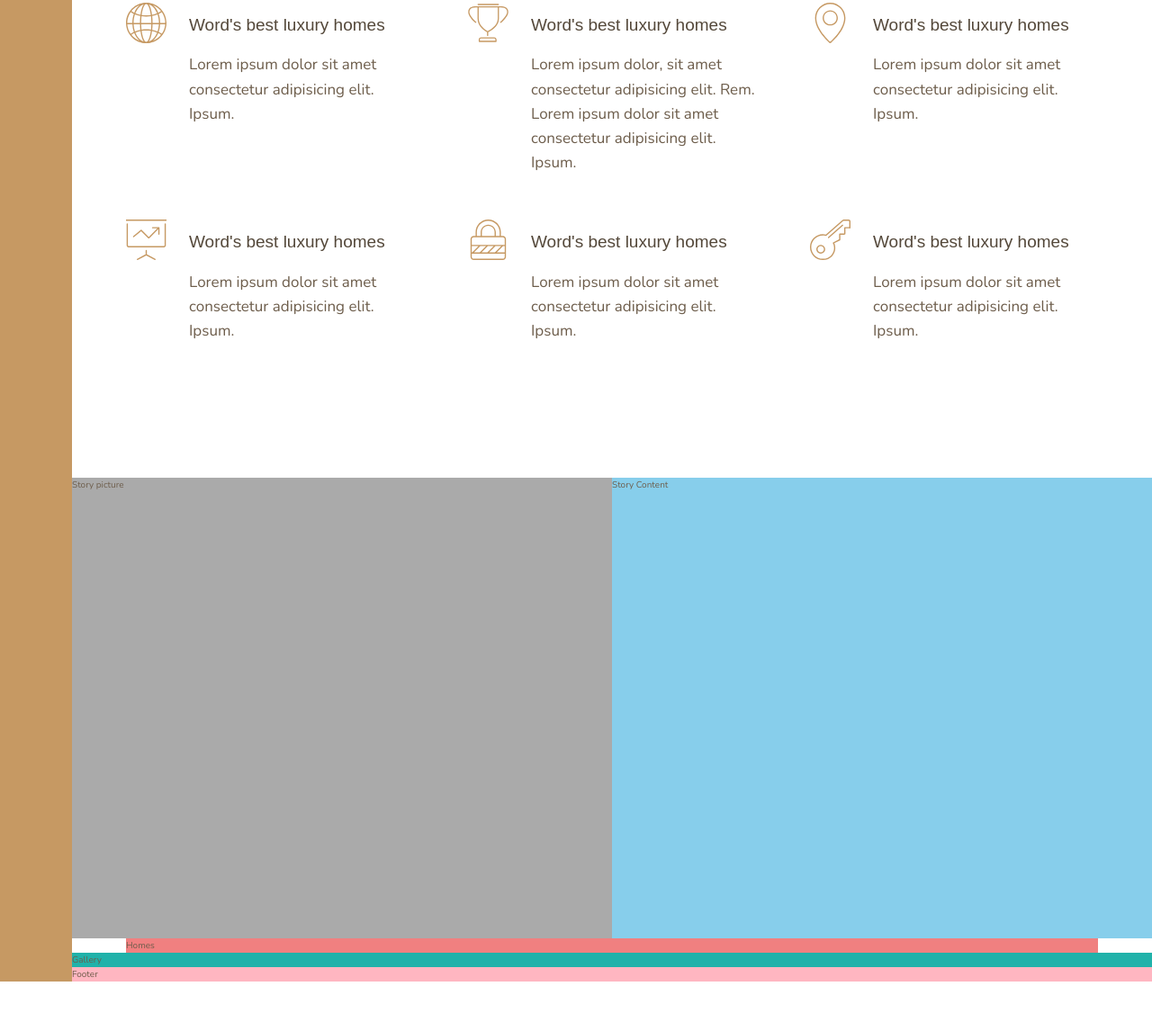
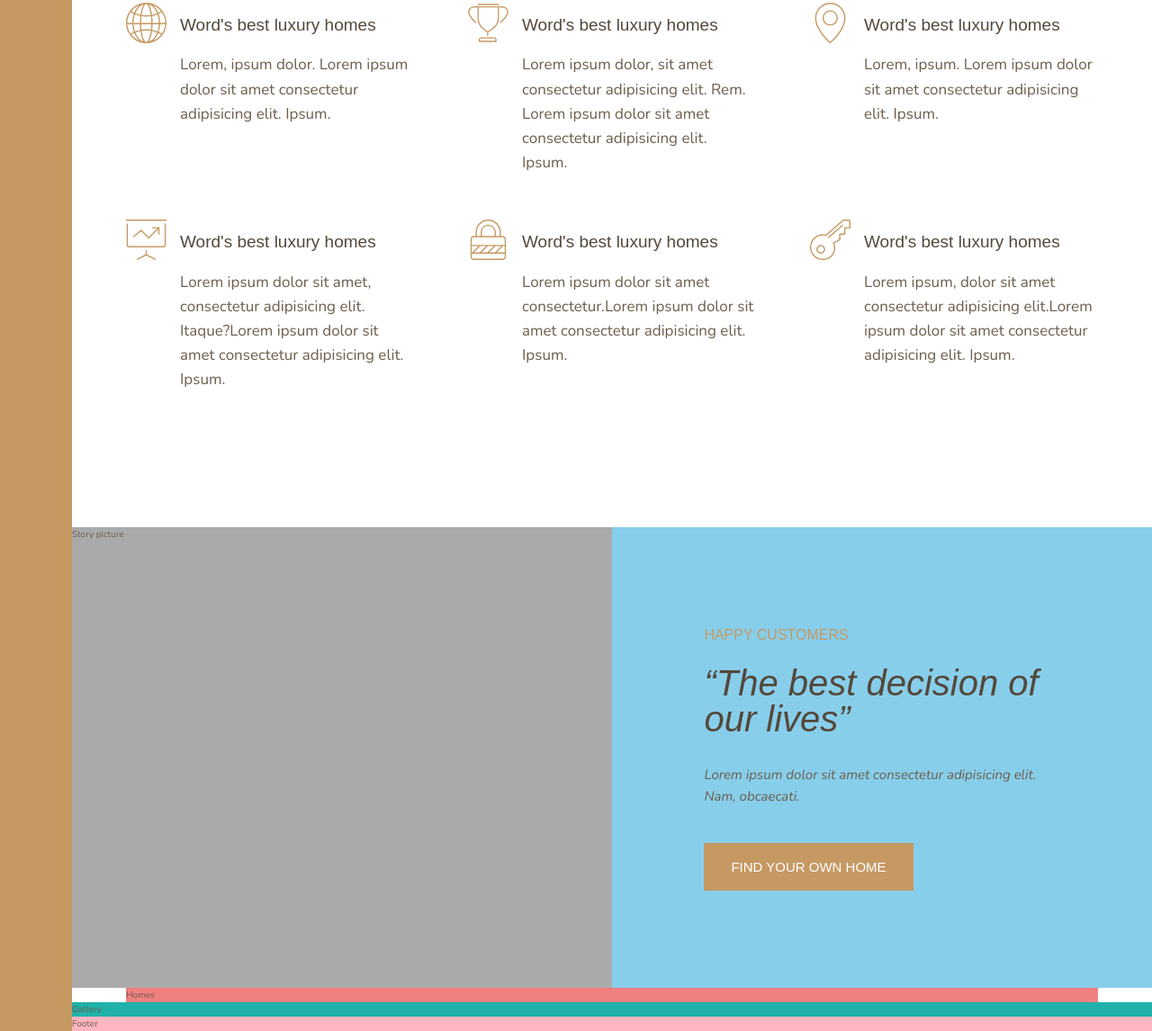
Before and after one commit to wudtichaikarun/practice-css-grid, a website: page index.html in a window 1280 px wide. Shown: the part 777-1923 px from the top of the page at 90% size. Before the commit the page ends 1868 px from the top, so only its background shows below. Drawn offline with nearby package versions, Linux system fonts and the light colour scheme.

Commit message:
story content

```diff
--- a/index.html
+++ b/index.html
@@ -31,7 +31,7 @@
         </svg>
 
         <h4 class="heading-4 heading-4--dark">Word's best luxury homes</h4>
-        <p class="feature__text">Lorem ipsum dolor sit amet consectetur adipisicing elit. Ipsum.</p>
+        <p class="feature__text">Lorem, ipsum dolor. Lorem ipsum dolor sit amet consectetur adipisicing elit. Ipsum.</p>
       </div>
 
       <div class="feature">
@@ -49,7 +49,7 @@
         </svg>
 
         <h4 class="heading-4 heading-4--dark">Word's best luxury homes</h4>
-        <p class="feature__text">Lorem ipsum dolor sit amet consectetur adipisicing elit. Ipsum.</p>
+        <p class="feature__text">Lorem, ipsum. Lorem ipsum dolor sit amet consectetur adipisicing elit. Ipsum.</p>
       </div>
 
       <div class="feature">
@@ -58,7 +58,7 @@
         </svg>
 
         <h4 class="heading-4 heading-4--dark">Word's best luxury homes</h4>
-        <p class="feature__text">Lorem ipsum dolor sit amet consectetur adipisicing elit. Ipsum.</p>
+        <p class="feature__text">Lorem ipsum dolor sit amet, consectetur adipisicing elit. Itaque?Lorem ipsum dolor sit amet consectetur adipisicing elit. Ipsum.</p>
       </div>
 
       <div class="feature">
@@ -67,7 +67,7 @@
         </svg>
 
         <h4 class="heading-4 heading-4--dark">Word's best luxury homes</h4>
-        <p class="feature__text">Lorem ipsum dolor sit amet consectetur adipisicing elit. Ipsum.</p>
+        <p class="feature__text">Lorem ipsum dolor sit amet consectetur.Lorem ipsum dolor sit amet consectetur adipisicing elit. Ipsum.</p>
       </div>
 
       <div class="feature">
@@ -76,7 +76,7 @@
         </svg>
 
         <h4 class="heading-4 heading-4--dark">Word's best luxury homes</h4>
-        <p class="feature__text">Lorem ipsum dolor sit amet consectetur adipisicing elit. Ipsum.</p>
+        <p class="feature__text">Lorem ipsum, dolor sit amet consectetur adipisicing elit.Lorem ipsum dolor sit amet consectetur adipisicing elit. Ipsum.</p>
       </div>
 
     </section>
@@ -86,7 +86,17 @@
     </div>
 
     <div class="story__contents">
-      Story Content
+      <h3 class="heading-3 mb-sm">
+        Happy customers
+      </h3>
+
+      <h2 class="heading-2 heading-2--dark mb-md">
+        &ldquo;The best decision of our lives&rdquo;
+      </h2>
+
+      <p class="story__text">Lorem ipsum dolor sit amet consectetur adipisicing elit. Nam, obcaecati.</p>
+
+      <button class="btn">Find your own home</button>
     </div>
 
     <section class="homes">
--- a/sass/_features.scss
+++ b/sass/_features.scss
@@ -16,7 +16,7 @@
   display: grid;
   grid-template-columns: min-content 1fr;
   grid-row-gap: 1.5rem;
-  grid-column-gap: 2.5rem;
+  grid-column-gap: 1.5rem;
 
   &__icon {
     fill: $color-primary;
--- a/sass/_story.scss
+++ b/sass/_story.scss
@@ -1,4 +1,5 @@
 .story{
+
   &__pictures {
     background-color: #aaa;
     grid-column: full-start / col-end 4;
@@ -7,5 +8,22 @@
   &__contents {
     background-color: skyblue;
     grid-column: col-start 5 / full-end;
+    padding: 6rem 8vw;
+    /*
+    display: flex;
+    flex-direction: column;
+    justify-content: center;
+    align-items: flex-start;
+    */
+    display: grid;
+    align-content: center;
+    justify-items: start;
+
+  }
+
+  &__text {
+    font-size: 1.5rem;
+    font-style: italic;
+    margin-bottom: 4rem;
   }
 }
--- a/sass/_typography.scss
+++ b/sass/_typography.scss
@@ -2,15 +2,27 @@
   font-family: $font-display;
   font-weight: 400;
 }
+
 .heading-1 {
   @extend %heading;
 }
+
 .heading-2 {
   @extend %heading;
+  font-size: 4rem;
+  font-style: italic;
+  &--light { color: $color-grey-light-1 }
+  &--dark { color: $color-grey-dark-1}
+  line-height: 1;
 }
+
 .heading-3 {
   @extend %heading;
+  font-size: 1.6rem;
+  color: $color-primary;
+  text-transform: uppercase;
 }
+
 .heading-4 {
   @extend %heading;
   font-size: 1.9rem;
@@ -18,3 +30,25 @@
 &--light { color: $color-grey-light-1 }
 &--dark { color: $color-grey-dark-1}
 }
+
+.btn {
+  background-color: $color-primary;
+  color: #fff;
+  border: none;
+  border-radius: 0;
+  font-family: $font-display;
+  font-size: 1.5rem;
+  text-transform: uppercase;
+  padding: 1.8rem 3rem;
+  cursor: pointer;
+  transition: all .2s;
+
+  &:hover {
+    background-color: $color-primary-dark;
+  }
+}
+
+.mb-sm { margin-bottom: 2rem; }
+.mb-md { margin-bottom: 3rem; }
+.mb-lg { margin-bottom: 4rem; }
+.mb-hg { margin-bottom: 8rem; }
```
Also changed, not shown: css/main.css.
